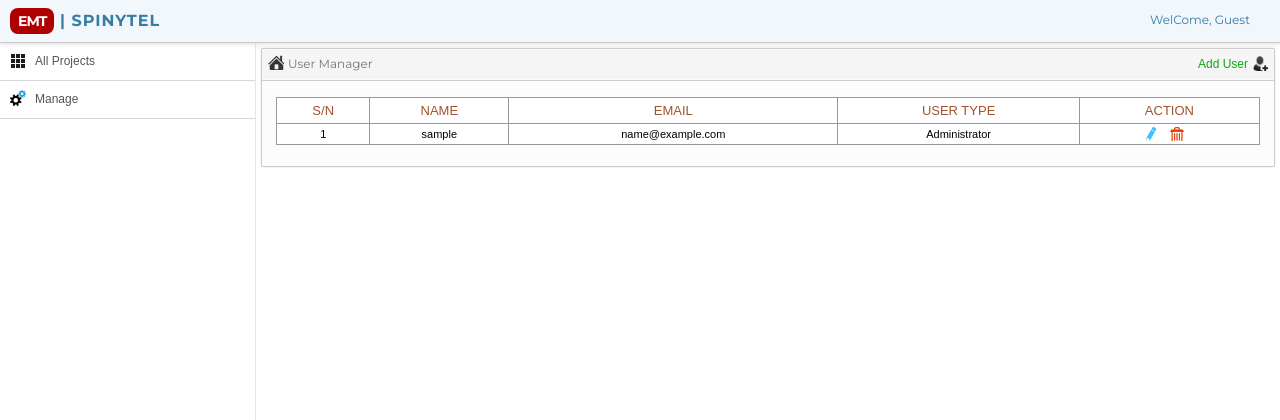
After one commit to spinytel/DjangoEmt, a Django app: template authentication/templates/user_all.html in a window 1280 px wide. The commit adds this page. Shown: the top 420 px of the page. Run offline with Django 3.2, Linux system fonts and the light colour scheme; the template is opened without the code that fills it: values that come from a table or form of the project are taken from there, others are empty; tables that the repository leaves empty hold one stand-in row (values such as "Sample post"); parts of the project's set-up code (start-up, migrations or seed data) failed here and were passed over; some libraries are stand-ins or nearby versions; some web fonts are replaced.

Commit message:
User List & user url mapping completed

```diff
--- /dev/null
+++ b/authentication/templates/user_all.html
@@ -0,0 +1,54 @@
+{% extends "layout.html" %}
+{% block content %}
+{% include 'menu.html' %}
+<div id="block">
+    <div id="main-block">
+        <div class="dashboard_general">
+            <div class="main-block-title">
+                <div id="bread-crumps">
+                    <div style="height: 20px; line-height: 23px;">
+                        <a id="home_logo" style="color: #767676;">User Manager</a>
+                    </div>
+                </div>
+                <div style="float: right; height: 20px; ">
+                    <a href="/accounts/users/create/" title="Add User" style="height: 18px; padding: 4px 0 0 0; display: block;"><span class="b_name">Add User</span><img style="height: 15px;" src="../../static/img/user-add.png"></a>
+                </div>
+                <div class="clear"></div>
+            </div>
+            <div class="main-block-padding">
+                <table id="myTable" class="tablesorter"  width="100%" cellspacing="0" cellpadding="5" align="center" style="border-collapse:collapse">
+                    <thead>
+                        <tr>
+                            <th style="text-align: center;">S/N</th>
+                            <th>Name</th>
+                            <th>Email</th>
+                            <th>User Type</th>
+                            <th style="text-align: center;">Action</th>
+                        </tr>
+                    </thead>
+                    <tbody>
+                        {% for user in user_details %}
+                            <tr>
+                                <td valign="center" align="center" style="text-align: center;">{{ forloop.counter }}</td>
+                                <td valign="center" align="center">{{ user.username }}</td>
+                                <td valign="center" align="center">{{ user.email }}</td>
+                                <td valign="center" align="center">
+                                    {% if user.is_admin %}
+                                    Administrator
+                                    {% else %}
+                                    General
+                                    {% endif %}
+                                </td>
+                                <td valign="center" align="center">
+                                    <a class="table-icon edit" title="Edit User" href="/accounts/users/{{ user.id }}/edit/"></a>
+                                    <a class="table-icon delete" title="Delete User" href="/accounts/users/{{ user.id }}/delete/"></a>
+                                </td>
+                            </tr>
+                        {% endfor %}
+                    </tbody>
+                </table>
+            </div>
+        </div>
+    </div>
+</div>
+{% endblock %}
--- a/authentication/urls.py
+++ b/authentication/urls.py
@@ -4,4 +4,8 @@ from . import views
 urlpatterns = [
     url(r'^login', views.user_login),
     url(r'^logout', views.user_logout),
+    url(r'^users/create', views.user_create),
+    url(r'^users/(?P<user_id>[0-9]+)/edit', views.user_edit),
+    url(r'^users/(?P<user_id>[0-9]+)/delete', views.user_delete),
+    url(r'^users', views.user_all),
 ]
--- a/project/forms.py
+++ b/project/forms.py
@@ -5,10 +5,10 @@ from authentication.models import Account
 
 
 class ProjectForm(forms.Form):
-
     name = forms.CharField(label='Project Name', max_length=200, required=True, widget=forms.TextInput(attrs={'placeholder':'Project Name'}))
     deadline = forms.DateTimeField(label='Deadline', widget=forms.TextInput(attrs={'class':'datetime_picker','placeholder':'Estimated Project Deadline','autocomplete':'off'}))
     project_file = forms.FileField(label='Project Files')
+
 
 class MilestoneForm(forms.Form):
     def __init__(self,*args,**kwargs):
--- a/project/templates/menu.html
+++ b/project/templates/menu.html
@@ -4,7 +4,7 @@
         <li>
             <a class="manage-icon" id="show_sub_menu">Manage</a>
             <ul id="show_sub_menu_ul">
-                <li><a id="employee-manage" href="#">Employee</a></li>
+                <li><a id="employee-manage" href="/accounts/users/">Users</a></li>
             </ul>
         </li>
     </ul>
```
Also changed, not shown: authentication/views.py (+8 -0 lines).
